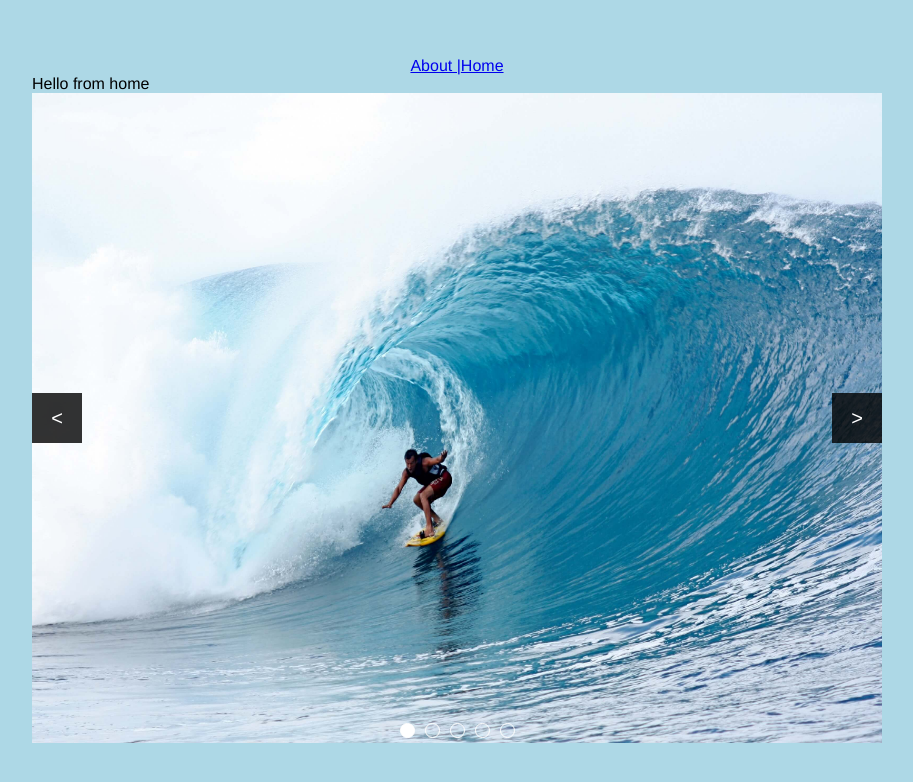
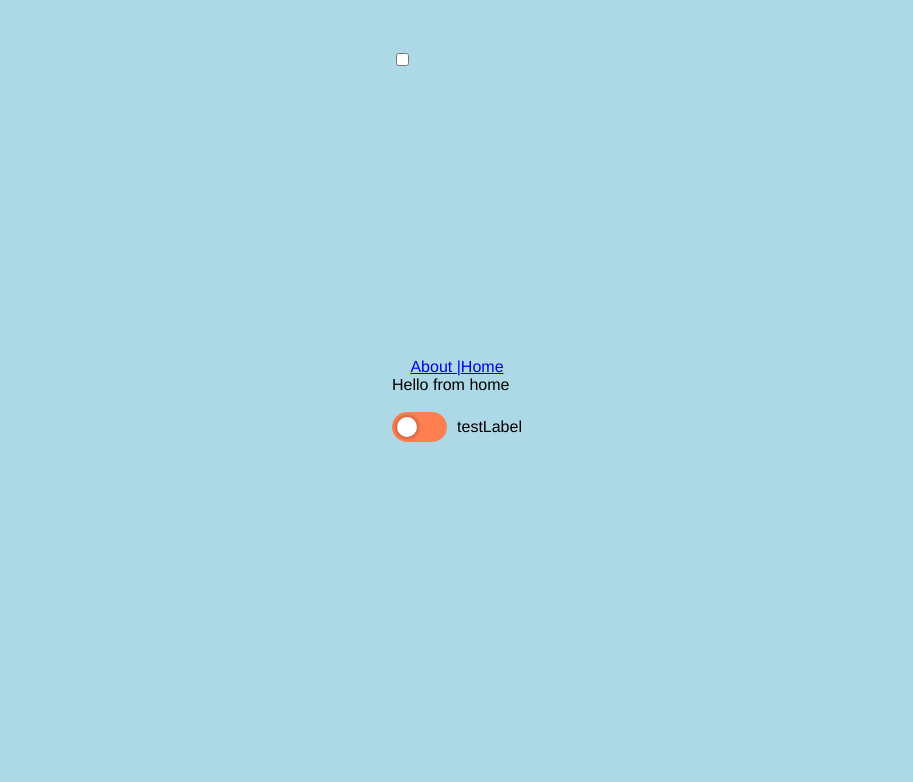
Before and after one commit to MewenLr/vue-utils, a Vue app: page / in a window 1280 px wide. Shown: the top 782 px of the page, without its empty margins (183-1096 px from the left). Built offline with nearby package versions, Linux system fonts and the light colour scheme.

Commit message:
Toggle accessibility

```diff
--- a/src/components/atoms/a-toggle.vue
+++ b/src/components/atoms/a-toggle.vue
@@ -1,11 +1,27 @@
 <template lang="pug">
-  //- TODO accessibility
-  .toggle(
-    :class="{ 'toggle--right': isActive }"
-    @click="activateToggle"
-  )
-    button.toggle_button(
-      :class="{ 'toggle_button--active': isActive }"
+  //- TODO: fix double call blur / focus
+  .toggle
+    label.toggle_label(
+      @click="toggle($event)"
+      v-if="label"
+      :class="{ 'toggle_label--end': labelPosition === 'end'}"
+    )
+      | {{ label }}
+    input.toggle_input(
+      id="label"
+      type="checkbox"
+      ref="toggleInput"
+      @blur.stop="focus(false, $event)"
+      @focus.stop="focus(true, $event)"
+      @change="toggle($event)"
+    )
+    span.toggle_cta(
+      ref="toggleCta"
+      @click="toggle($event)"
+      :class=`{
+        'toggle_cta--checked': checked,
+        'toggle_cta--focused': focused,
+      }`
     )
 </template>
 
@@ -13,56 +29,102 @@
 export default {
   name: 'AToggle',
   data: () => ({
-    isActive: false,
+    focused: false,
+    checked: false,
   }),
   props: {
-    checked: { type: Boolean, default: false },
+    label: { type: String, default: '' },
+    initialState: { type: Boolean, default: false },
+    labelPosition: { type: String, default: 'beginning' },
   },
   mounted() {
-    if (this.checked) this.isActive = this.checked
+    if (this.checked) {
+      this.checked = this.initialState
+      this.$refs.toggleInput.checked = true
+    }
   },
   methods: {
-    activateToggle() {
-      this.isActive = !this.isActive
-      this.$emit('toggle-state', this.isActive)
+    toggle(event) {
+      event.preventDefault()
+      this.checked = !this.checked
+      if (!this.focused) this.$refs.toggleInput.focus()
+      if (event.type === 'click' && this.checked) {
+        this.$refs.toggleInput.checked = true
+      } else if (event.type === 'click') {
+        this.$refs.toggleInput.checked = false
+      }
+      this.$emit('toggle-state', this.checked, event)
+    },
+    focus(bool, event) {
+      event.preventDefault()
+      console.log('here in event >', event)
+      this.focused = bool
+      console.log('here in focused >', this.focused)
+      console.log('-----------------')
     },
   },
 }
 </script>
 
 <style lang="sass">
+$padding: 5px
+
 .toggle
   $self: &
-  width: 100px
-  height: 50px
-  padding: 5px
   display: flex
-  cursor: pointer
   align-items: center
-  border-radius: 50px
-  background-color: coral
   transition: all .2s linear
 
-  &--right
-    background-color: lightgreen
+  &_label
+    cursor: pointer
+    user-select: none
+    margin: 0 10px 0 0
 
-    #{ $self }_button
-      transform: translateX(100%)
+    &--end
+      order: 2
+      margin: 0 0 0 10px
 
-  &:active
+  &_input
+    // opacity: 0
+    top: 50px
+    position: absolute
 
-    #{ $self }_button
-      background-color: #eee
+  &_cta
+    width: 45px
+    height: 20px
+    padding: 5px
+    cursor: pointer
+    position: relative
+    border-radius: 100px
+    background-color: coral
 
-  &_button
-    width: 50px
-    height: 50px
-    border: none
-    outline: none
-    cursor: inherit
-    border-radius: 100%
-    background-color: white
-    transform: translateX(0)
-    transition: all .3s linear
-    box-shadow: 0px 0px 3px 2px rgba(0, 0, 0, 0.2)
+    &::after
+      content: ''
+      width: 20px
+      height: 20px
+      display: block
+      position: relative
+      border-radius: 100%
+      background-color: white
+      transform: translateX(0)
+      transition: all .2s linear
+      box-shadow: 0px 0px 3px 2px rgba(0, 0, 0, 0.2)
+
+    &--focused
+
+      &::before
+        top: -1.4px
+        left: -1.4px
+        content: ''
+        width: 100%
+        height: 100%
+        position: absolute
+        border-radius: 2px
+        border: 1.5px solid #4D90FE
+
+    &--checked
+      background-color: green
+
+      &::after
+        transform: translateX(calc(100% + 5px))
 </style>
--- a/src/components/pages/p-home.vue
+++ b/src/components/pages/p-home.vue
@@ -1,28 +1,13 @@
 <template lang="pug">
-  .home Hello from home
+  .home
+    | Hello from home
+    br
 
-    o-carousel.home_carousel
-      m-slide(v-for="(img, index) in slides" :key="img")
-        a-image(
-          :source="img"
-        )
-
-
-      //- m-slide
-      //-   a-image(
-      //-     placeholder='assets/img/surf-min.jpg'
-      //-     source='assets/img/surf.jpg'
-      //-   )
-      //- m-slide
-      //-   a-image(
-      //-     source='assets/img/greece.jpg'
-      //-     placeholder='assets/img/greece-min.jpg'
-      //-   )
-      //- m-slide
-      //-   a-image(
-      //-     source='assets/img/mountain.jpg'
-      //-     placeholder='assets/img/mountain-min.jpg'
-      //-   )
+    //- o-carousel.home_carousel
+    //-   m-slide(v-for="(img, index) in slides" :key="img")
+    //-     a-image(
+    //-       :source="img"
+    //-     )
 
     //- a-input(
     //-   @input-value="inputValue"
@@ -55,7 +40,12 @@
     //-   :clearable="clear"
     //- )
 
-    //- toggle(:checked="true")
+    br
+    a-toggle(
+      label="testLabel"
+      labelPosition="end"
+      :initial-state="true"
+    )
 
     //- form(@submit.prevent="submitForm")
     //-   group-radio(
```
